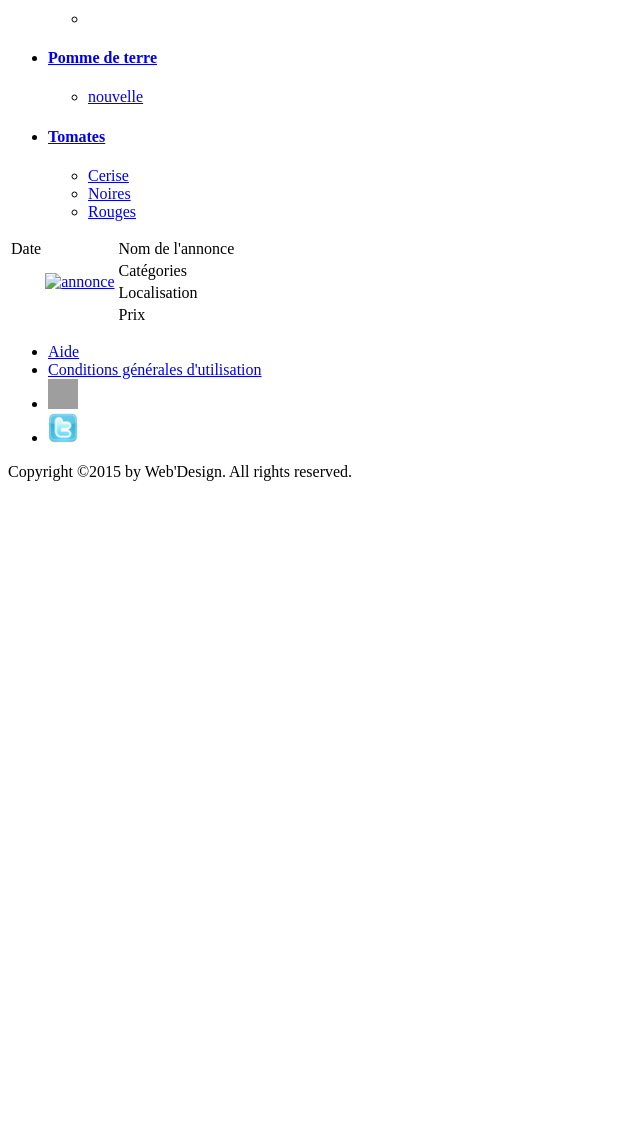
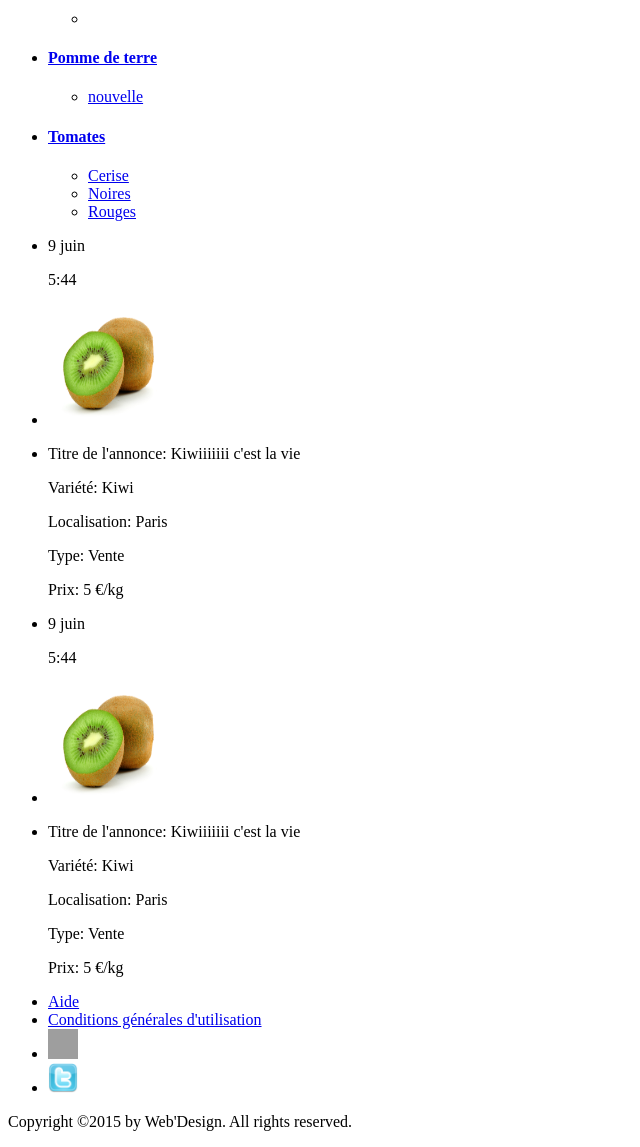
Before and after one commit to G6aleboncoing/APP, a PHP site: page /Accueil.php in a window 1280 px wide. Shown: the part 3242-4389 px from the top of the page, without its empty margins (0-640 px from the left). Before the commit the page ends 3723 px from the top, so only its background shows below. Run offline with PHP 8.4, Linux system fonts and the light colour scheme; data comes from the database, SQL or seed files in the repository; some web fonts are replaced; grey boxes are pictures that could not be loaded.

Commit message:
:::::==)))ddbsvhjdbdb

```diff
--- a/PHP/Accueil.php
+++ b/PHP/Accueil.php
@@ -83,6 +83,8 @@
 
 </div>
 
+<div id="center_section">
+
 <div id="categories_section" class="white_background">
 
 
@@ -148,28 +150,33 @@
 
 	<div class="annonce_section" id="annonce_section" >
 
-	<table id="table_annonce">
-	<tr>
-		<td>Date</td>
-		<td rowspan="4"><a href="#"> <img src="#" alt="annonce" height="100" width="300" ></a></td>
-		<td>Nom de l'annonce</td>
-	</tr>
+<ul class="white_background">
+	<li><p>9 juin</p>
+	<p>5:44</p></li>
+	<li><a href="#"> <img src="images/kiwi.jpg" alt="photo de l'annonce" height="120" width="120" ></a></li>
+	<li><p class="title">Titre de l'annonce: <span>Kiwiiiiiii c'est la vie</span></p>
+	<p>Variété: <span>Kiwi</span></p>
+	<p>Localisation: <span>Paris</span></p>
+	<p>Type: <span>Vente</span></p>
+	<p class="price">Prix: <span>5</span> €/kg</p>
+	</li>
+</ul>
 
-	<tr>
-		<td rowspan="3"></td>
-		<td>Catégories</td>
-	</tr>
-
-	<tr>
-		<td>Localisation</td>
-	</tr>
-
-	<tr>
-		<td>Prix</td>
-	</tr>
-	</table>
+<ul class="white_background">
+	<li><p>9 juin</p>
+	<p>5:44</p></li>
+	<li><a href="#"> <img src="images/kiwi.jpg" alt="photo de l'annonce" height="120" width="120" ></a></li>
+	<li><p class="title">Titre de l'annonce: <span>Kiwiiiiiii c'est la vie</span></p>
+	<p>Variété: <span>Kiwi</span></p>
+	<p>Localisation: <span>Paris</span></p>
+	<p>Type: <span>Vente</span></p>
+	<p class="price">Prix: <span>5</span> €/kg</p>
+	</li>
+</ul>
 
 	</div>
+
+</div>
 
 </div>
 
```
Also changed, not shown: CSS/main.css (+10 -1 lines).
